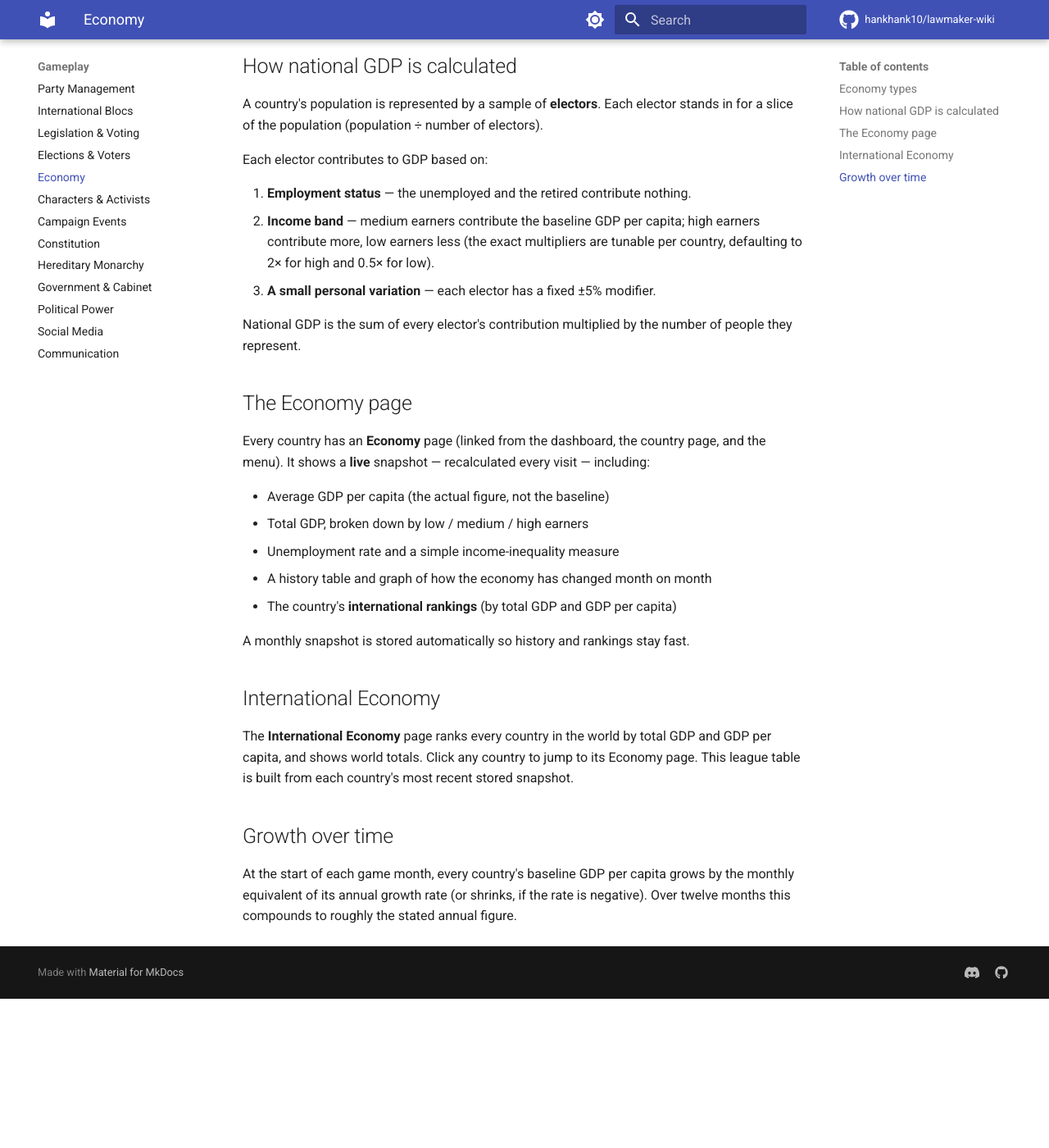
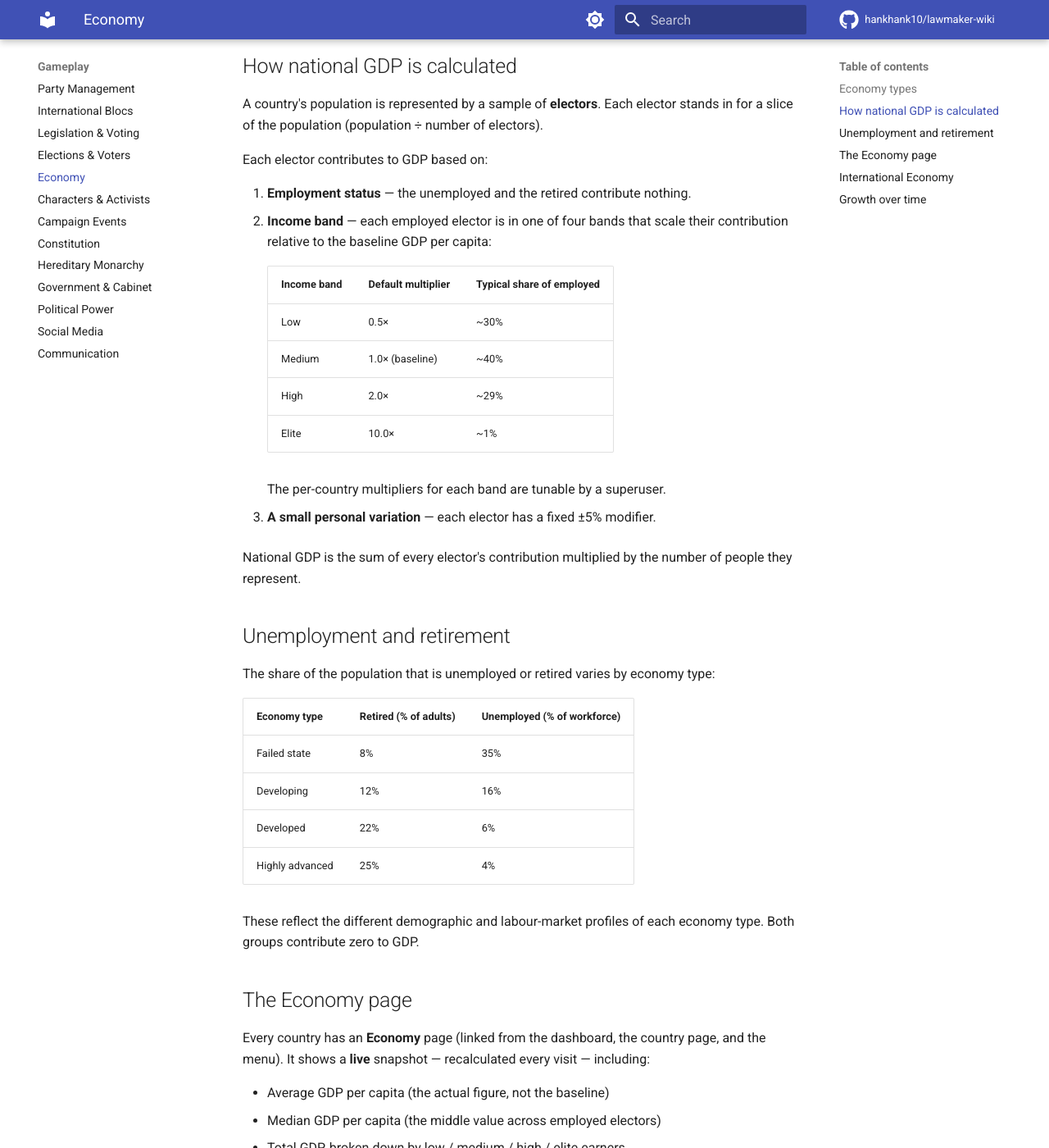
Before and after one commit to hankhank10/lawmaker-wiki, an MkDocs documentation site: the page built from docs/gameplay/economy.md, in a window 1280 px wide and 1400 px high, scrolled down 900 px. Shown: the whole window at 82% size. Built offline with MkDocs 1.6.1 and Material for MkDocs 9.7.7, drawn with Linux system fonts in a browser that asks for light colours; comment, search, counter and statistics services are not loaded; before the commit the page ends 2118 px from its top, so only the background shows below that; some of the changed text lies outside the part shown.

Commit message:
📝 Sync from private repo
Auto-synced from hankhank10/lawmaker/game-manual

```diff
--- a/docs/gameplay/economy.md
+++ b/docs/gameplay/economy.md
@@ -34,13 +34,36 @@ stands in for a slice of the population (population ÷ number of electors).
 Each elector contributes to GDP based on:
 
 1. **Employment status** — the unemployed and the retired contribute nothing.
-2. **Income band** — medium earners contribute the baseline GDP per capita; high
-   earners contribute more, low earners less (the exact multipliers are tunable
-   per country, defaulting to 2× for high and 0.5× for low).
+2. **Income band** — each employed elector is in one of four bands that scale
+   their contribution relative to the baseline GDP per capita:
+
+    | Income band | Default multiplier | Typical share of employed |
+    |-------------|-------------------|--------------------------|
+    | Low         | 0.5×              | ~30%                     |
+    | Medium      | 1.0× (baseline)   | ~40%                     |
+    | High        | 2.0×              | ~29%                     |
+    | Elite       | 10.0×             | ~1%                      |
+
+    The per-country multipliers for each band are tunable by a superuser.
+
 3. **A small personal variation** — each elector has a fixed ±5% modifier.
 
 National GDP is the sum of every elector's contribution multiplied by the number
 of people they represent.
+
+## Unemployment and retirement
+
+The share of the population that is unemployed or retired varies by economy type:
+
+| Economy type    | Retired (% of adults) | Unemployed (% of workforce) |
+|-----------------|----------------------|-----------------------------|
+| Failed state    | 8%                   | 35%                         |
+| Developing      | 12%                  | 16%                         |
+| Developed       | 22%                  | 6%                          |
+| Highly advanced | 25%                  | 4%                          |
+
+These reflect the different demographic and labour-market profiles of each
+economy type. Both groups contribute zero to GDP.
 
 ## The Economy page
 
@@ -49,8 +72,12 @@ page, and the menu). It shows a **live** snapshot — recalculated every visit
 including:
 
 - Average GDP per capita (the actual figure, not the baseline)
-- Total GDP, broken down by low / medium / high earners
-- Unemployment rate and a simple income-inequality measure
+- Median GDP per capita (the middle value across employed electors)
+- Total GDP, broken down by low / medium / high / elite earners
+- Unemployment rate
+- **Inequality ratio** — the mean GDP per capita of high earners divided by the
+  mean of low earners (a higher number means greater inequality; elite earners
+  are not included in this figure)
 - A history table and graph of how the economy has changed month on month
 - The country's **international rankings** (by total GDP and GDP per capita)
 
@@ -67,4 +94,6 @@ snapshot.
 
 At the start of each game month, every country's baseline GDP per capita grows by
 the monthly equivalent of its annual growth rate (or shrinks, if the rate is
-negative). Over twelve months this compounds to roughly the stated annual figure.
+negative). Each month's increment also has a small random variation of ±5%, so
+the actual path is slightly uneven even at a constant growth rate. Over twelve
+months this compounds to roughly the stated annual figure.
```
